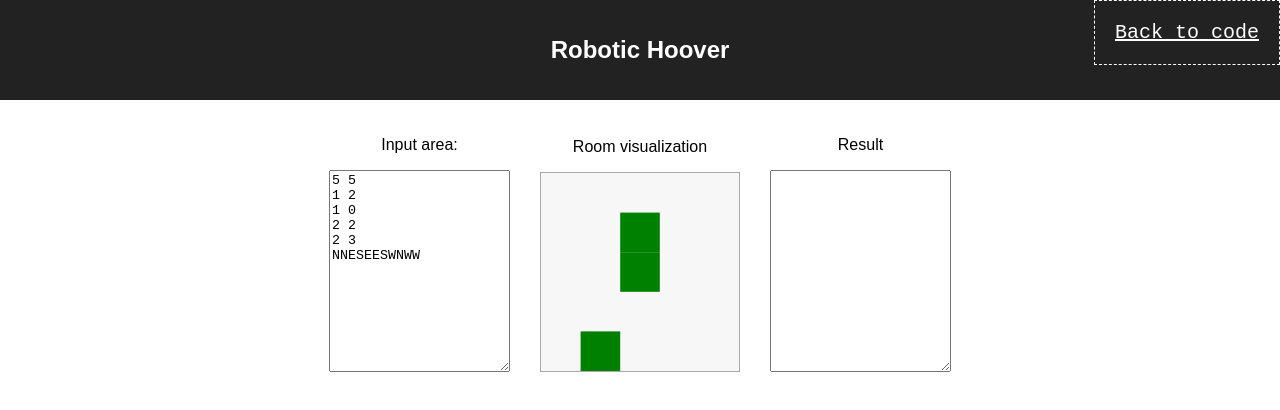
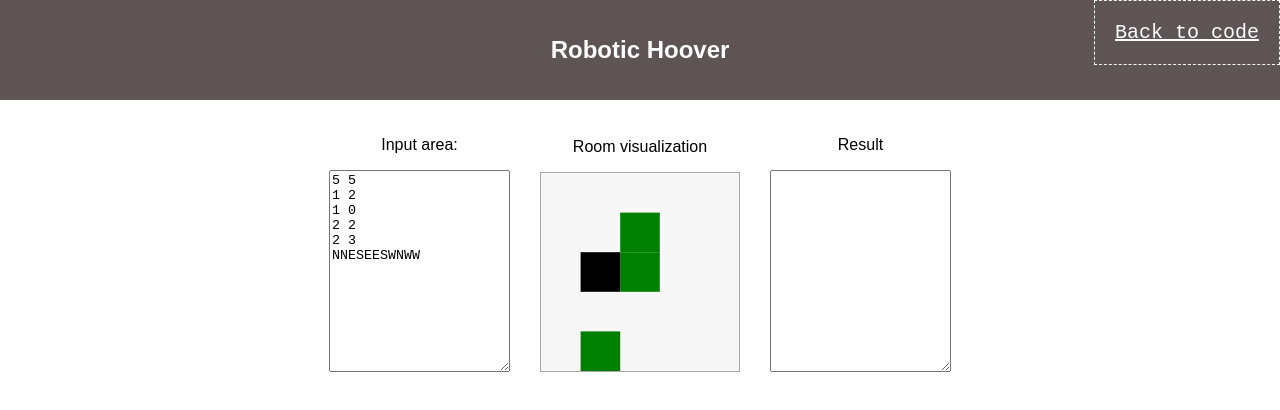
Before and after one commit to gixo/robotic-hoover-react, a React (Create React App) app: page / in a window 1280 px wide. Shown: the top 410 px of the page. Built offline with nearby package versions, Linux system fonts and the light colour scheme.

Commit message:
Display robot location

```diff
--- a/src/components/RoomViz.js
+++ b/src/components/RoomViz.js
@@ -6,7 +6,7 @@ import "./RoomViz.css";
 const RoomViz = ({
   roomSize = [],
   dirtPatches = [],
-  robotLocation = [],
+  initialRobotPosition = [],
   directions = [],
   isInputValid = true
 }) => (
@@ -29,6 +29,15 @@ const RoomViz = ({
           />
         ))}
       </g>
+      <g>
+        <rect
+          x={+initialRobotPosition[0]}
+          y={-initialRobotPosition[1]}
+          height="1"
+          width="1"
+          fill="black"
+        />
+      </g>
     </svg>
   </div>
 );
--- a/src/containers/App.css
+++ b/src/containers/App.css
@@ -3,7 +3,7 @@
 }
 
 .app-header {
-  background-color: #222;
+  background-color: #5f5454;
   padding: 20px;
   color: white;
 }
--- a/src/containers/App.js
+++ b/src/containers/App.js
@@ -47,7 +47,7 @@ class App extends Component {
             <RoomViz
               roomSize={this.props.roomSize}
               dirtPatches={this.props.dirtPatches}
-              robotLocation={this.props.robotLocation}
+              initialRobotPosition={this.props.initialRobotPosition}
               directions={this.props.robotLocation}
               isInputValid={this.props.isInputValid}
             />
@@ -65,7 +65,7 @@ const mapStateToProps = state => ({
   isFetching: state.roomConfiguration.isFetching,
   roomSize: state.roomConfiguration.roomSize,
   dirtPatches: state.roomConfiguration.dirtPatches,
-  robotLocation: state.roomConfiguration.robotLocation,
+  initialRobotPosition: state.roomConfiguration.initialRobotPosition,
   directions: state.roomConfiguration.directions,
   isInputValid: state.roomConfiguration.isInputValid
 });
--- a/src/reducers/reducers.js
+++ b/src/reducers/reducers.js
@@ -8,7 +8,7 @@ const roomConfiguration = (
     inputTextValue: "Loading...",
     roomSize: [10, 10],
     dirtPatches: [],
-    robotLocation: [0, 0],
+    initialRobotPosition: [0, 0],
     directions: [],
     isInputValid: true
   },
```
Also changed, not shown: 1 other file (tests, documents, lock files or other folders).
